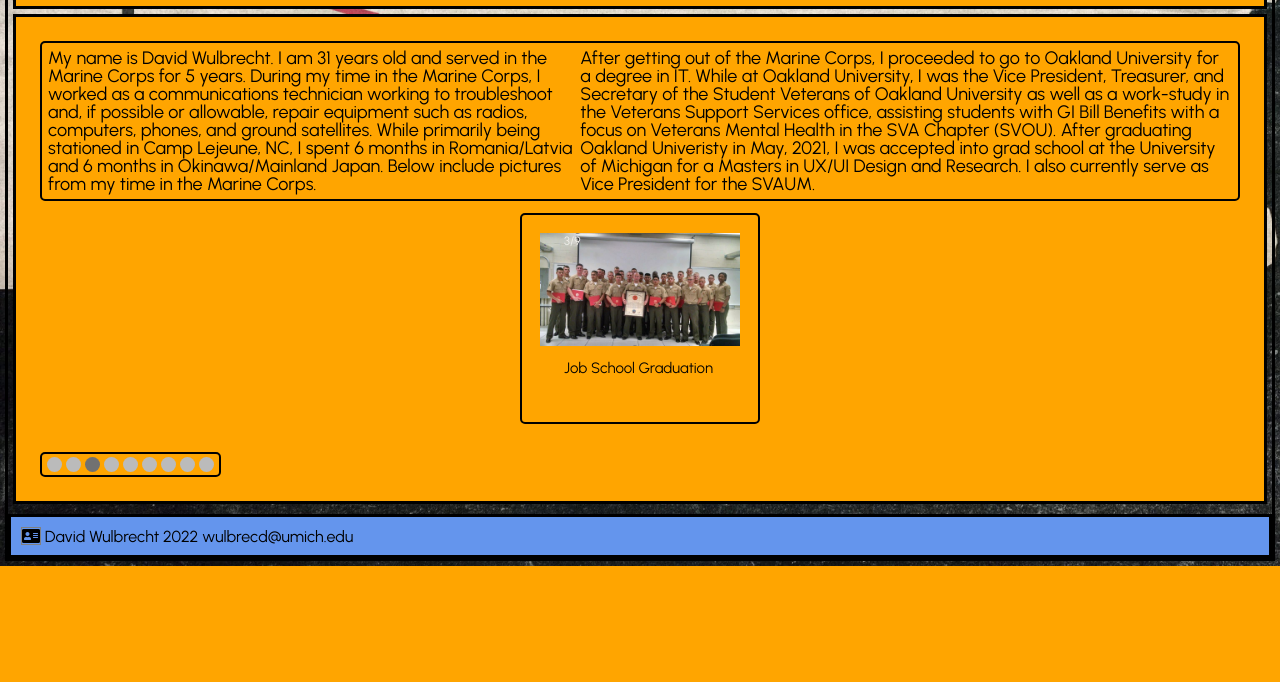
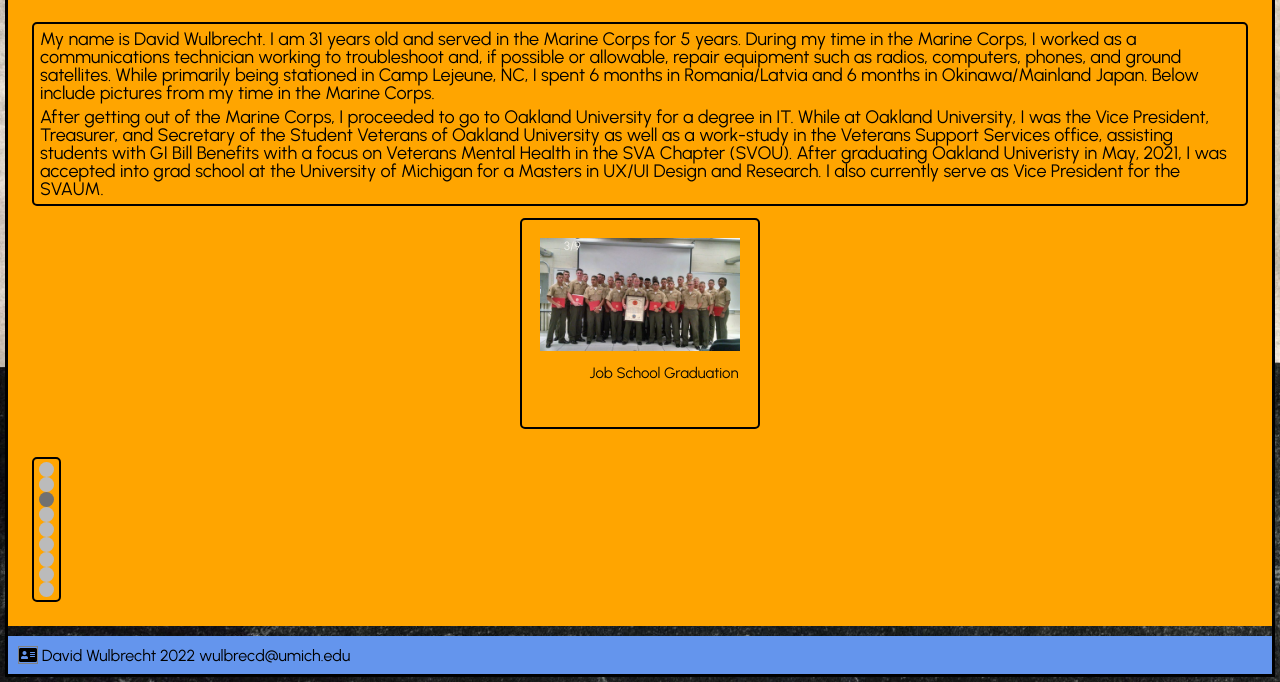
Before and after one commit to wulbrecd/checkpoint_mobile, a plain HTML site: page aboutme.html in a window 1280 px wide. Shown: the part 276-958 px from the top of the page. Before the commit the page ends 842 px from the top, so only its background shows below. Drawn offline with Linux system fonts and the light colour scheme.

Commit message:
Add files via upload

```diff
--- a/aboutme.html
+++ b/aboutme.html
@@ -99,7 +99,7 @@
 			</div>
 		</div>
 		<br>
-		<div style="text-align:center">
+		<div class = "dotList">
 			<span class="dot"></span>
 			<span class="dot"></span>
 			<span class="dot"></span>
--- a/css/style.css
+++ b/css/style.css
@@ -43,14 +43,14 @@ h2 {
 }
 
 header {
-    border: solid black;
+    /* border: solid black;
     margin: 5px;
-    background-color: #FFA500;
+    background-color: #FFA500; */
 }
 
 main {
-    border: solid black;
-    margin: 5px;
+    /* border: solid black; */
+    /* margin: 5px; */
     padding: 12px;
     background-color: #FFA500;
 }
@@ -76,7 +76,7 @@ footer p {
 
 footer {
     background-color: cornflowerblue;
-    border: 3px solid black;
+    /* border: 3px solid black; */
     padding: 10px;
     margin-top: 10px;
 }
@@ -88,6 +88,7 @@ div {
     margin: 12px;
     padding: 3px;
     display: flex;
+    flex-direction: column;
     width: 1fr;
 }
 
@@ -181,6 +182,10 @@ img:hover {
     animation-duration: 1.5s;
 }
 
+.dotList {
+    justify-content: center;
+}
+
 @keyframes fade {
     from {
         opacity: .4;
```
